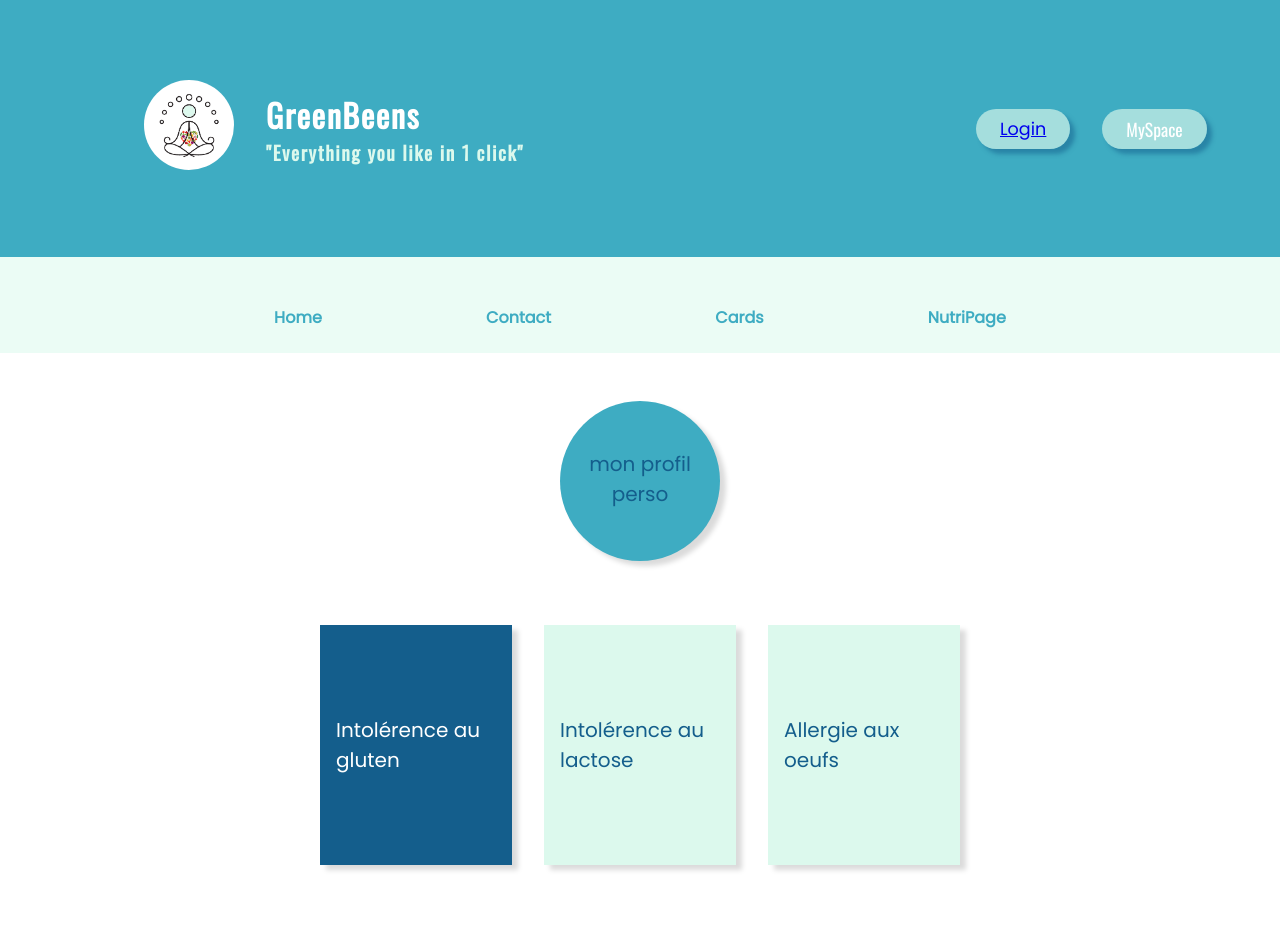
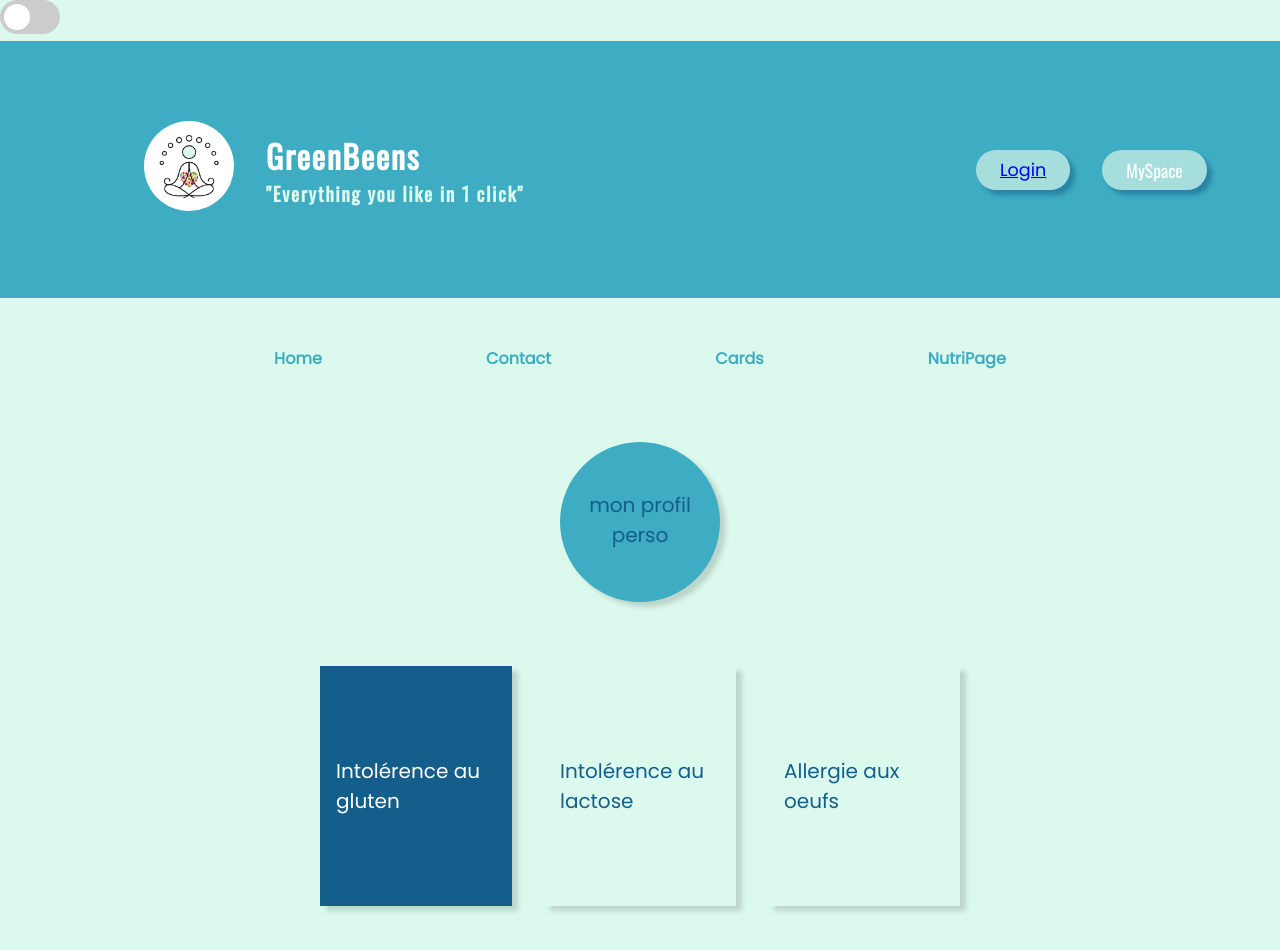
Before and after one commit to WildCodeSchool/fraise-P2, a React (Vite) app: page / in a window 1280 px wide. Shown: the top 950 px of the page. Built offline with nearby package versions, Linux system fonts and the light colour scheme; no server answers.

Commit message:
set dark mode

```diff
--- a/package.json
+++ b/package.json
@@ -4,6 +4,7 @@
   "description": "This project was bootstrapped with [Create React App](https://github.com/facebook/create-react-app).",
   "main": "index.js",
   "dependencies": {
+    "@material-ui/core": "^4.12.3",
     "abortcontroller-polyfill": "^1.7.3",
     "ansi-html-community": "^0.0.8",
     "ansi-styles": "^4.3.0",
@@ -18,6 +19,7 @@
     "camelcase": "^5.3.1",
     "caniuse-lite": "^1.0.30001272",
     "chalk": "^3.0.0",
+    "classnames": "^2.3.1",
     "cli-cursor": "^3.1.0",
     "cli-spinners": "^2.6.1",
     "cliui": "^5.0.0",
--- a/src/App.js
+++ b/src/App.js
@@ -1,4 +1,7 @@
-import React from "react";
+import { useState } from "react";
+import styled,{ ThemeProvider } from "styled-components";
+import {lightTheme,darkTheme,GlobalStyles} from "./themes.js";
+
 import { BrowserRouter, Switch, Route } from "react-router-dom";
 import NavBar from "./components/navbar/NavBar";
 import Home from "./pages/Home";
@@ -10,15 +13,36 @@ import PageEggs from "./pages/PageEggs";
 import PageGluten from "./pages/PageGluten";
 import NutriPage from "./pages/NutriPage";
 import PageLactose from "./pages/PageLactose";
+import Toggle from "./components/Toggle.js";
+
+const StyleApp = styled.div`
+  color: ${props => props.theme.fontColor}
+
+`;
 
 
 
 const App = () => {
+  const [theme,setTheme] = useState("dark");
+  const [isToggled,setIsToggled] = useState(false)
 
+  const themeToggler = () => {
+    theme === "light" ? setTheme("dark") : setTheme("light");
+
+  };
 
   return (
+
     <BrowserRouter>
+
       <div>
+      <ThemeProvider theme={theme === "light" ? lightTheme : darkTheme}>
+      <GlobalStyles/>
+      <StyleApp>
+      <Toggle rounded={true} isToggled={isToggled} onToggle={() => setIsToggled(!isToggled)}  themeToggler={ () =>themeToggler()}/>
+      </StyleApp>
+      </ThemeProvider>
+
         <NavBar />
 
         <Switch>
@@ -32,8 +56,12 @@ const App = () => {
           <Route path="/NutriPage" component={NutriPage} />
         </Switch>
         <Footer />
+
       </div>
     </BrowserRouter>
+
+
+
   )};
 
 export default App;
--- /dev/null
+++ b/src/components/Toggle.css
@@ -0,0 +1,52 @@
+.switch {
+    position: relative;
+    display: inline-block;
+    width: 60px;
+    height: 34px;
+  }
+
+  .switch input {
+    opacity: 0;
+    width: 0;
+    height: 0;
+  }
+
+  .slider {
+    position: absolute;
+    cursor: pointer;
+
+    top: 0;
+    left: 0;
+    right: 0;
+    bottom: 0;
+
+    background-color: #ccc;
+    transition: 0.4s;
+  }
+
+  .slider:before {
+    position: absolute;
+    content: "";
+    height: 26px;
+    width: 26px;
+    left: 4px;
+    bottom: 4px;
+    background-color: white;
+    transition: 0.4s;
+  }
+
+  input:checked + .slider {
+    background-color: #2196f3;
+  }
+
+  input:checked + .slider:before {
+    transform: translateX(26px);
+  }
+
+  .slider.rounded {
+    border-radius: 34px;
+  }
+
+  .slider.rounded:before {
+    border-radius: 50%;
+  }
--- /dev/null
+++ b/src/components/Toggle.js
@@ -0,0 +1,18 @@
+import React from "react";
+import "./Toggle.css";
+import cx from "classnames";
+
+const Toggle = ({ rounded = false, isToggled, onToggle,themeToggler }) => {
+  const sliderCX = cx("slider", {
+    rounded: rounded
+  });
+
+  return (
+    <label className="switch">
+      <input type="checkbox" checked={isToggled} onChange={onToggle} onClick={themeToggler} />
+      <span className={sliderCX} />
+    </label>
+  );
+};
+
+export default Toggle;
--- /dev/null
+++ b/src/themes.js
@@ -0,0 +1,22 @@
+import { createGlobalStyle } from "styled-components";
+
+
+export const lightTheme = {
+    body:"#86E3D5",
+    fontColor:'yellow'
+};
+
+
+export const darkTheme = {
+    body:"#DCF9ED",
+    fontColor:"red",
+};
+
+export const GlobalStyles = createGlobalStyle`
+    body {
+
+        background-color:${(props) => props.theme.body}
+
+    }
+
+`;
```
Also changed, not shown: 2 other files (tests, documents, lock files or other folders).
